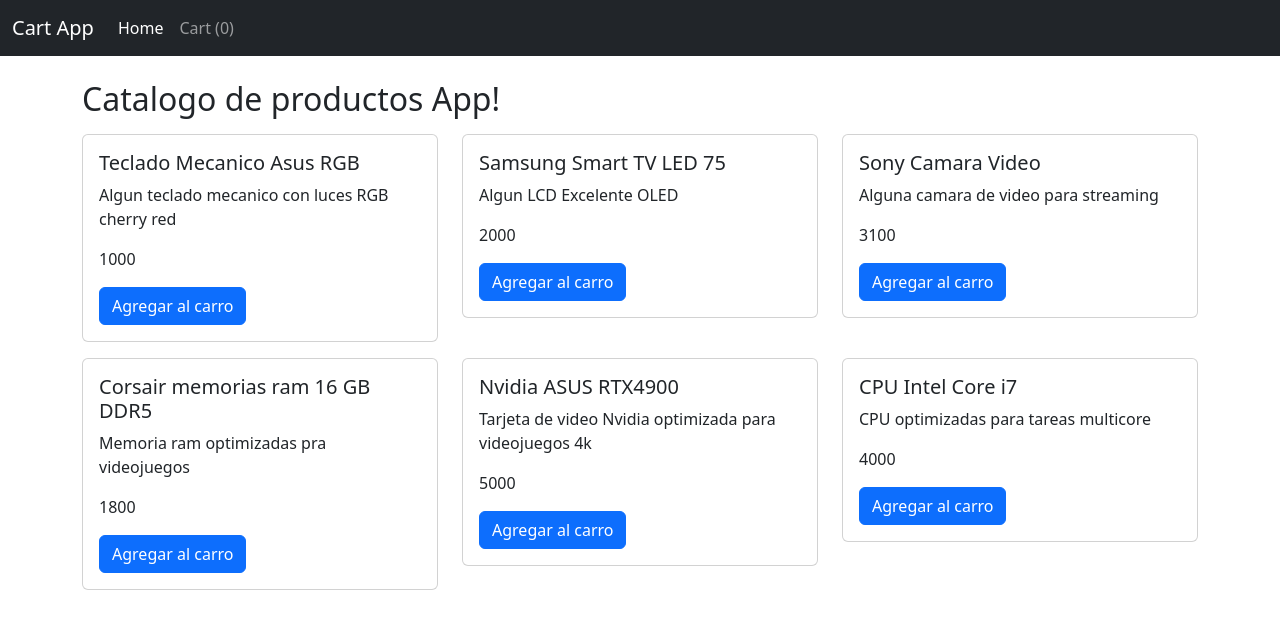
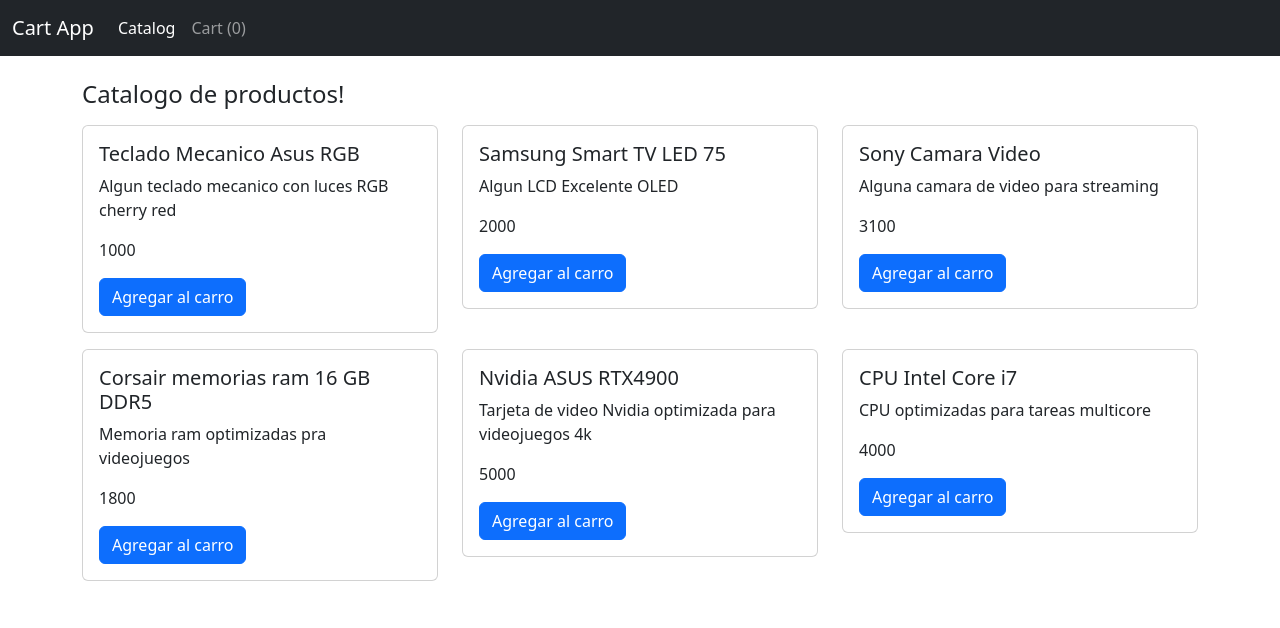
Before and after one commit to JuanmiCLucena/angular-routes-cart-app, an Angular app: page /catalog in a window 1280 px wide. Before the commit this address led to /. Shown: the top 628 px of the page. Built offline with nearby package versions, Linux system fonts and the light colour scheme.

Commit message:
Desacoplamos Catalog de CartApp y dejamos las rutas terminadas. Añadido SweetAlert2

```diff
--- a/package.json
+++ b/package.json
@@ -17,6 +17,7 @@
     "@angular/platform-browser": "^20.0.0",
     "@angular/router": "^20.0.0",
     "rxjs": "~7.8.0",
+    "sweetalert2": "^11.22.0",
     "tslib": "^2.3.0",
     "zone.js": "~0.15.0"
   },
--- a/src/app/app.routes.ts
+++ b/src/app/app.routes.ts
@@ -1,7 +1,10 @@
 import { Routes } from '@angular/router';
 import { Cart } from './components/cart/cart';
+import { Catalog } from './components/catalog/catalog';
 
 export const routes: Routes = [
     // Enlazamos una ruta a un componente
-    { path: 'cart', component: Cart}
+    { path: '', redirectTo: '/catalog', pathMatch: 'full'},
+    { path: 'cart', component: Cart},
+    {path: 'catalog', component: Catalog}
 ];
--- a/src/app/components/cart-app/cart-app.html
+++ b/src/app/components/cart-app/cart-app.html
@@ -1,12 +1,6 @@
 <navbar [items]="items" [total]="total"></navbar>
 
 <div class="container my-4">
-
-    <h2>Catalogo de productos App!</h2>
-    <catalog
-    [products]="products"
-    (productEventEmitter)="onAddCart($event)"/>
-
     <!--
         De esta forma nos va a mostrar todos los componentes enrutados de forma dinámica
         según la ruta que coloquemos en el navegador
--- a/src/app/components/cart-app/cart-app.ts
+++ b/src/app/components/cart-app/cart-app.ts
@@ -1,11 +1,12 @@
 import { Component, OnInit } from '@angular/core';
 import { ProductService } from '../../services/product';
-import { Product } from '../../models/product';
 import { Catalog } from "../catalog/catalog";
 import { Cart } from '../cart/cart';
 import { CartItem } from '../../models/cart-item';
 import { Navbar } from "../navbar/navbar";
-import { RouterOutlet } from '@angular/router';
+import { Router, RouterOutlet } from '@angular/router';
+import { SharingDataService } from '../../services/sharing-data';
+import Swal from 'sweetalert2'
 
 @Component({
   selector: 'cart-app',
@@ -19,27 +20,28 @@ import { RouterOutlet } from '@angular/router';
 })
 export class CartApp implements OnInit{
 
-  // Productos que pasamos al sub-componente catalog. (Productos del catalogo)
-  products: Product[] = [];
-
   // Items que pasamos al sub-componente cart. (Productos del carrito)
   items: CartItem[] = [];
 
   total: number = 0;
 
-  // Variable para mostrar/ocultar el carrito
-  //showCart: boolean = false;
-
-  constructor(private service: ProductService) {}
+  constructor(
+    private service: ProductService,
+    private sharingDataService: SharingDataService,
+    private router: Router
+  ) {}
 
   ngOnInit(): void {
-    this.products = this.service.findAll();
     this.items = JSON.parse(sessionStorage.getItem("cart")!) || [];
     this.calculateTotal();
+    // Atento al evento (hacemos clic en eliminar) está suscrito al evento
+    this.onDeleteCart();
+    this.onAddCart();
   }
 
   // Recibimos el producto del componente hijo para añadir al carrito
-  onAddCart(product: Product) {
+  onAddCart() {
+    this.sharingDataService.productEventEmitter.subscribe( product => {
 
       // Comprobamos si el producto a añadir existe ya o no en el carrito
       const hasItem = this.items.find(item => item.product.id === product.id);
@@ -64,9 +66,39 @@ export class CartApp implements OnInit{
 
       this.calculateTotal();
       this.saveSession();
+
+      Swal.fire({
+      title: "Shopping",
+      text: "Nuevo producto agregado al carro",
+      icon: "success"
+    });
+
+      // Esto es un redirect a cart, pero con el state (datos).
+      this.router.navigate(['/cart'], {
+         state: {items: this.items, total: this.total}
+        })
+    });
+
+
+
   }
 
-  onDeleteCart(id: number) {
+  onDeleteCart() {
+    // Obtenemos el id
+    this.sharingDataService.idProductEventEmitter.subscribe( id => {
+
+      Swal.fire({
+        title: "Esta seguro que desea eliminar?",
+        text: "Cuidado el item se eliminara del carro de compras",
+        icon: "warning",
+        showCancelButton: true,
+        confirmButtonColor: "#3085d6",
+        cancelButtonColor: "#d33",
+        confirmButtonText: "Si, borralo!"
+      }).then((result) => {
+        if (result.isConfirmed) {
+
+
           // Buscamos el item dentro del carrito
           this.items = this.items.filter(item => item.product.id != id);
 
@@ -80,6 +112,23 @@ export class CartApp implements OnInit{
           // Calculamos el total del carrito
           this.calculateTotal();
           this.saveSession();
+          // Para hacer un refresh tenemos que cambiar la ruta y volver a la página
+          this.router.navigateByUrl('/', {skipLocationChange: true}).then( () => {
+            this.router.navigate(['/cart'], {
+               state: {items: this.items, total: this.total}
+              })
+          })
+
+          Swal.fire({
+            title: "Eliminado!",
+            text: "Se ha eliminado el item del carrito de compras",
+            icon: "success"
+          });
+        }
+      });
+
+
+    });
   }
 
   calculateTotal(): void {
--- a/src/app/components/cart/cart.html
+++ b/src/app/components/cart/cart.html
@@ -3,10 +3,9 @@
         <div class="card-header">
             <h5 class="card-title">Carro de compras!</h5>
         </div>
-        <div class="card-body"></div>
-    </div>
-</div>
+        <div class="card-body">
 
+            @if (items.length > 0) {
                 <table class="table table-striped table-hover">
                     <thead>
                         <tr>
@@ -35,3 +34,11 @@
                         </tr>
                     </tfoot>
                 </table>
+            } @else {
+                <div class="alert alert-warning">El carro está vacio!</div>
+            }
+
+
+        </div>
+    </div>
+</div>
--- a/src/app/components/cart/cart.ts
+++ b/src/app/components/cart/cart.ts
@@ -1,6 +1,7 @@
 import { Component, EventEmitter } from '@angular/core';
 import { CartItem } from '../../models/cart-item';
 import { Router } from '@angular/router';
+import { SharingDataService } from '../../services/sharing-data';
 
 @Component({
   selector: 'cart',
@@ -14,10 +15,8 @@ export class Cart {
 
   total: number = 0;
 
-  idProductEventEmitter = new EventEmitter();
-
-  // Inyectamos Router
-  constructor(private router: Router) {
+  // Inyectamos Router y el servicio sharingDataService que tiene un getter del EventEmitter idProduct.
+  constructor(private router: Router, private sharingDataService: SharingDataService) {
     // Obtenemos el estado de la navegación actual gracias al componente Router de angular.
     // ? indica que podría ser null
     this.items = this.router.getCurrentNavigation()?.extras.state!['items'];
@@ -25,7 +24,7 @@ export class Cart {
   }
 
   onDeleteCart(id: number) {
-    this.idProductEventEmitter.emit(id);
+    this.sharingDataService.idProductEventEmitter.emit(id);
   }
 
 }
--- a/src/app/components/catalog/catalog.html
+++ b/src/app/components/catalog/catalog.html
@@ -1,3 +1,5 @@
+<h4>Catalogo de productos!</h4>
+
 <div class="row">
 
   @for (product of products; track $index) {
--- a/src/app/components/catalog/catalog.ts
+++ b/src/app/components/catalog/catalog.ts
@@ -1,20 +1,28 @@
-import { Component, EventEmitter, Input, Output } from '@angular/core';
+import { Component, EventEmitter, OnInit} from '@angular/core';
 import { Product } from '../../models/product';
 import { ProductCard } from '../product-card/product-card';
+import { Router } from '@angular/router';
+import { SharingDataService } from '../../services/sharing-data';
+import { ProductService } from '../../services/product';
 
 @Component({
   selector: 'catalog',
   imports: [ProductCard],
   templateUrl: './catalog.html'
 })
-export class Catalog {
+export class Catalog implements OnInit {
 
-  @Input() products!: Product[];
+  products!: Product[];
 
-  @Output() productEventEmitter: EventEmitter<Product> = new EventEmitter();
+
+  constructor(private sharingDataService: SharingDataService, private productService: ProductService) {}
+
+  ngOnInit(): void {
+    this.products = this.productService.findAll();
+  }
 
   onAddCart(product: Product) {
-    this.productEventEmitter.emit(product);
+    this.sharingDataService.productEventEmitter.emit(product);
   }
 
 }
--- a/src/app/components/navbar/navbar.html
+++ b/src/app/components/navbar/navbar.html
@@ -7,7 +7,12 @@
         <div class="collapse navbar-collapse" id="navbarNav">
           <ul class="navbar-nav">
             <li class="nav-item">
-              <a class="nav-link active" aria-current="page" href="#">Home</a>
+              <a
+              class="nav-link active"
+              aria-current="page"
+              [routerLink]="['/catalog']"
+              role="button"
+              >Catalog</a>
             </li>
             <li class="nav-item">
               <a
--- /dev/null
+++ b/src/app/services/sharing-data.ts
@@ -0,0 +1,23 @@
+import { EventEmitter, Injectable } from '@angular/core';
+import { Product } from '../models/product';
+
+@Injectable({
+  providedIn: 'root'
+})
+export class SharingDataService {
+
+  private _idProductEventEmitter: EventEmitter<number> = new EventEmitter();
+
+  private _productEventEmitter: EventEmitter<Product> = new EventEmitter();
+
+
+  constructor() { }
+
+  get idProductEventEmitter(): EventEmitter<number> {
+    return this._idProductEventEmitter;
+  }
+
+  get productEventEmitter(): EventEmitter<Product> {
+    return this._productEventEmitter;
+  }
+}
```
Also changed, not shown: src/app/components/navbar/navbar.ts (line endings or trailing spaces), 1 other file (tests, documents, lock files or other folders). Lines whose indentation alone changed are shown as unchanged.
